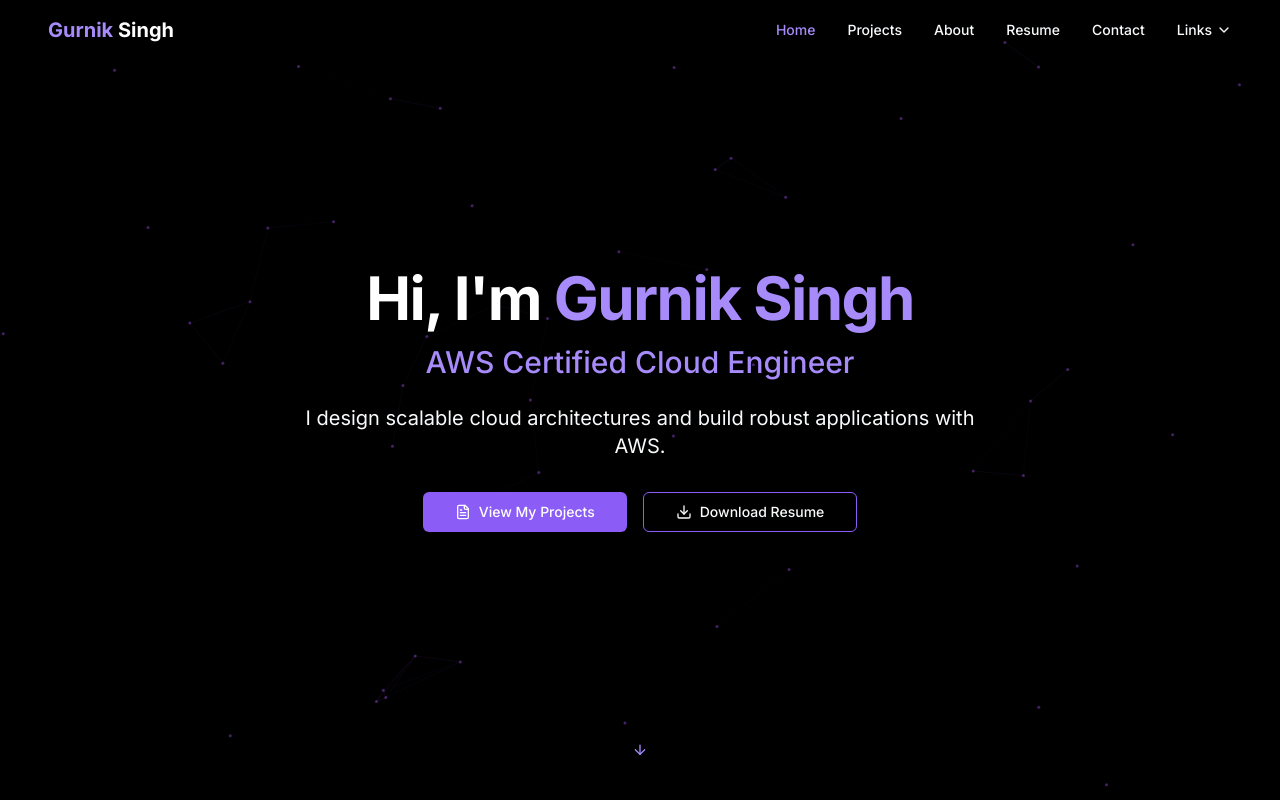
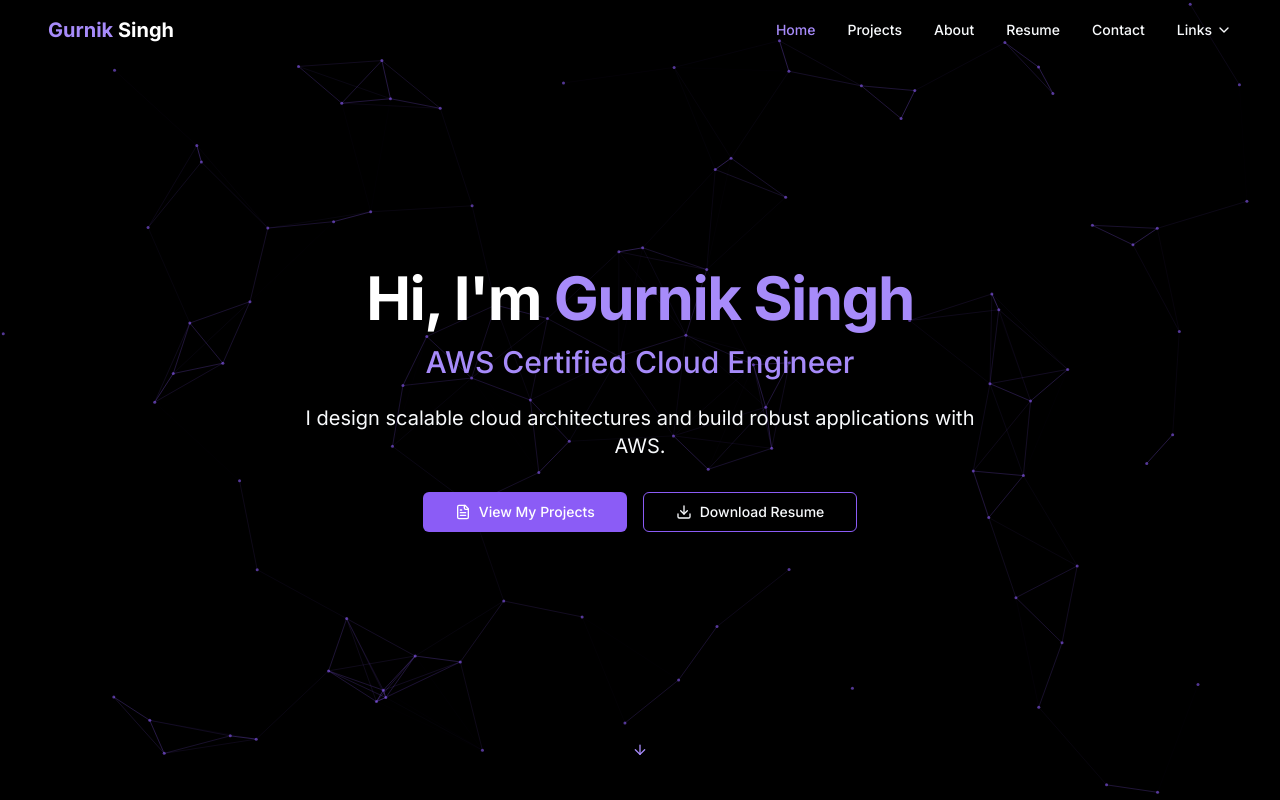
Before and after one commit to gsingh1017/amplify_portfolio_project, a Next.js app in the folder portfolio-website/: page / in a window 1280 px wide. Shown: the top 800 px of the page. Built offline with nearby package versions, Linux system fonts and the light colour scheme.

Commit message:
Adjust hero animation styling

```diff
--- a/portfolio-website/src/components/hero.tsx
+++ b/portfolio-website/src/components/hero.tsx
@@ -52,7 +52,7 @@
 
     const createParticles = () => {
       const particles: Particle[] = []
-      const particleCount = Math.min(50, Math.floor((canvas.width * canvas.height) / 15000))
+      const particleCount = Math.min(100, Math.floor((canvas.width * canvas.height) / 8000))
 
       for (let i = 0; i < particleCount; i++) {
         particles.push({
@@ -85,8 +85,7 @@
         particle.y = Math.max(0, Math.min(canvas.height, particle.y))
       })
 
-      // Draw connections
-      ctx.strokeStyle = "rgba(168, 85, 247, 0.1)"
+      // Draw connections with brighter violet color
       ctx.lineWidth = 1
 
       for (let i = 0; i < particles.length; i++) {
@@ -96,8 +95,8 @@
           const distance = Math.sqrt(dx * dx + dy * dy)
 
           if (distance < maxDistance) {
-            const opacity = (1 - distance / maxDistance) * 0.1
-            ctx.strokeStyle = `rgba(168, 85, 247, ${opacity})`
+            const opacity = (1 - distance / maxDistance) * 0.4
+            ctx.strokeStyle = `rgba(139, 92, 246, ${opacity})`
             ctx.beginPath()
             ctx.moveTo(particles[i].x, particles[i].y)
             ctx.lineTo(particles[j].x, particles[j].y)
@@ -106,8 +105,8 @@
         }
       }
 
-      // Draw particles
-      ctx.fillStyle = "rgba(168, 85, 247, 0.4)"
+      // Draw particles with brighter violet color
+      ctx.fillStyle = "rgba(139, 92, 246, 0.6)"
       particles.forEach((particle) => {
         ctx.beginPath()
         ctx.arc(particle.x, particle.y, 1.5, 0, Math.PI * 2)
```
